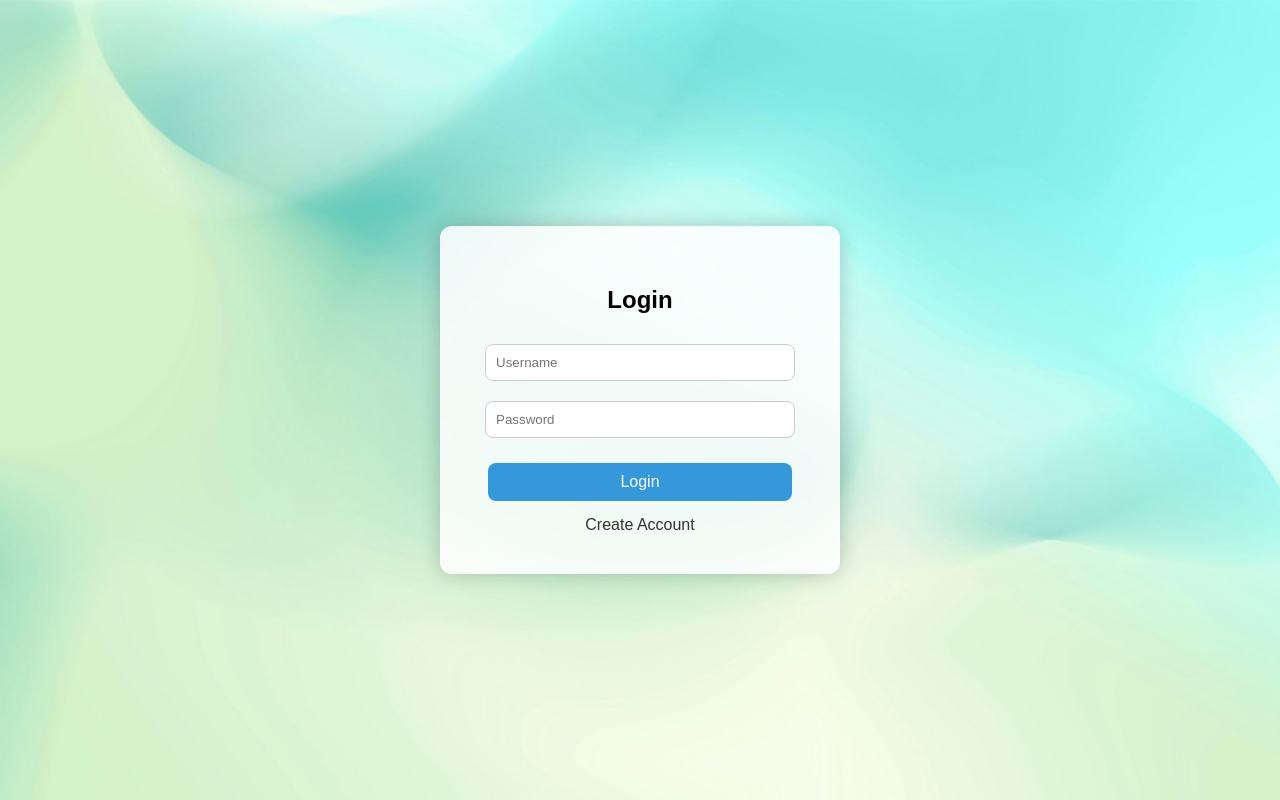
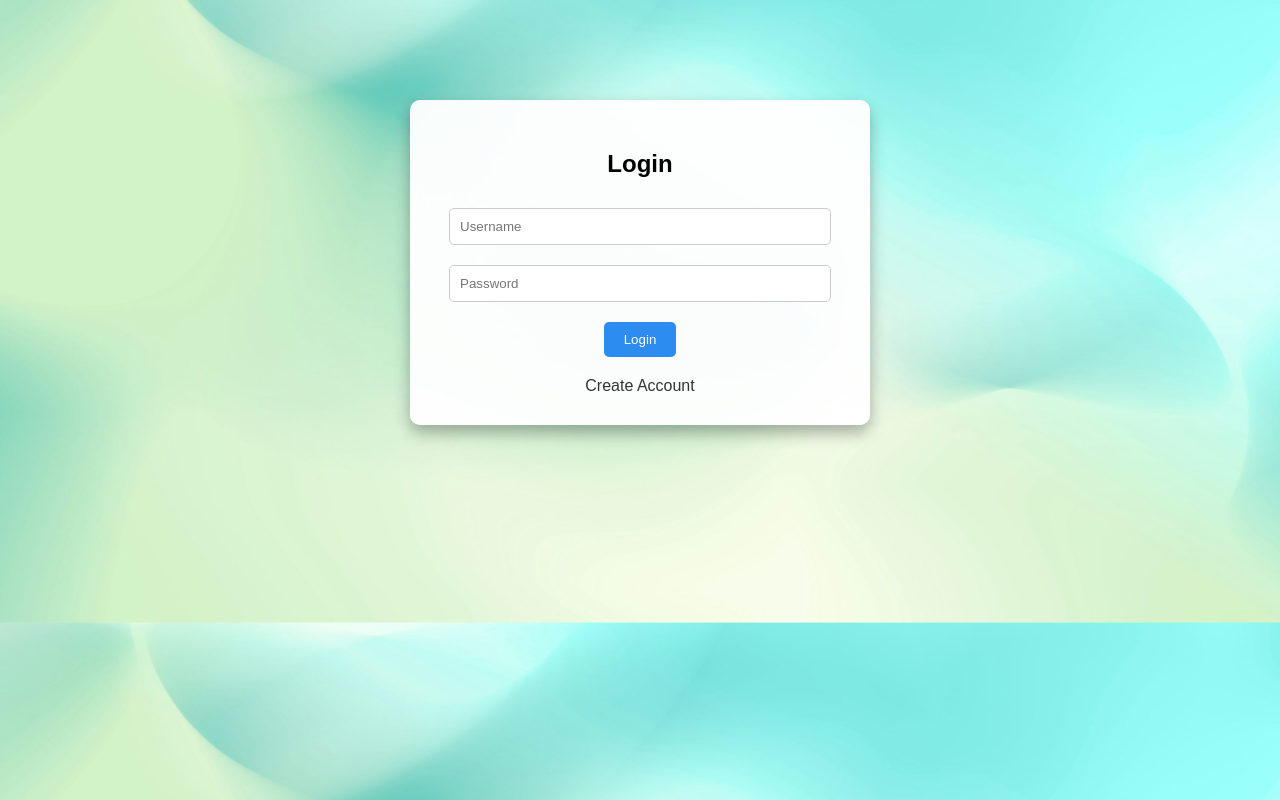
Before and after one commit to FORIDBOY/Siem_login, a Flask app: page / in a window 1280 px wide. Run offline with Flask 3, Linux system fonts and the light colour scheme.

Commit message:
Update login.html

```diff
--- a/templates/login.html
+++ b/templates/login.html
@@ -1,26 +1,31 @@
 <!DOCTYPE html>
-<html>
+<html lang="en">
 <head>
-  <title>Login Page</title>
+  <meta charset="UTF-8" />
+  <meta name="viewport" content="width=device-width, initial-scale=1.0"/>
+  <title>Login</title>
   <style>
     body {
       margin: 0;
+      padding: 0;
+      background-image: url('/static/background.png');
+      background-size: cover;
+      background-position: center;
       font-family: Arial, sans-serif;
-      background: url("/static/background.png") no-repeat center center fixed;
-      background-size: cover;
-      display: flex;
-      justify-content: center;
-      align-items: center;
-      height: 100vh;
     }
 
-    .container {
-      background: rgba(255, 255, 255, 0.85);
-      padding: 40px;
-      border-radius: 12px;
-      box-shadow: 0 0 20px rgba(0, 0, 0, 0.2);
-      width: 320px;
+    .login-container {
+      background-color: rgba(255, 255, 255, 0.95);
+      max-width: 400px;
+      margin: 100px auto;
+      padding: 30px;
+      border-radius: 10px;
+      box-shadow: 0 8px 16px rgba(0, 0, 0, 0.3);
       text-align: center;
+    }
+
+    h2 {
+      margin-bottom: 20px;
     }
 
     input[type="text"],
@@ -28,24 +33,18 @@
       width: 90%;
       padding: 10px;
       margin: 10px 0;
-      border-radius: 8px;
+      border-radius: 5px;
       border: 1px solid #ccc;
     }
 
     button {
-      width: 95%;
-      padding: 10px;
-      background-color: #3498db;
+      background-color: #2d8cf0;
+      color: white;
       border: none;
-      color: white;
-      border-radius: 8px;
-      font-size: 16px;
+      padding: 10px 20px;
+      margin-top: 10px;
+      border-radius: 5px;
       cursor: pointer;
-      margin-top: 15px;
-    }
-
-    button:hover {
-      background-color: #2980b9;
     }
 
     .error {
@@ -56,26 +55,30 @@
 
     a {
       display: block;
-      margin-top: 15px;
+      margin-top: 20px;
       text-decoration: none;
       color: #333;
+    }
+
+    a:hover {
+      text-decoration: underline;
     }
   </style>
 </head>
 <body>
-  <div class="container">
+  <div class="login-container">
     <h2>Login</h2>
-    <form method="POST" action="/login">
-      <input type="text" name="username" placeholder="Username" required><br>
-      <input type="password" name="password" placeholder="Password" required><br>
+    <form action="/login" method="POST">
+      <input type="text" name="username" placeholder="Username" required />
+      <input type="password" name="password" placeholder="Password" required />
       <button type="submit">Login</button>
+
+      {% if error %}
+        <div class="error">{{ error }}</div>
+      {% endif %}
     </form>
 
-    {% if error %}
-      <div class="error">{{ error }}</div>
-    {% endif %}
-
-    <a href="/create">Create Account</a>
+    <a href="/register">Create Account</a>
   </div>
 </body>
 </html>
```
